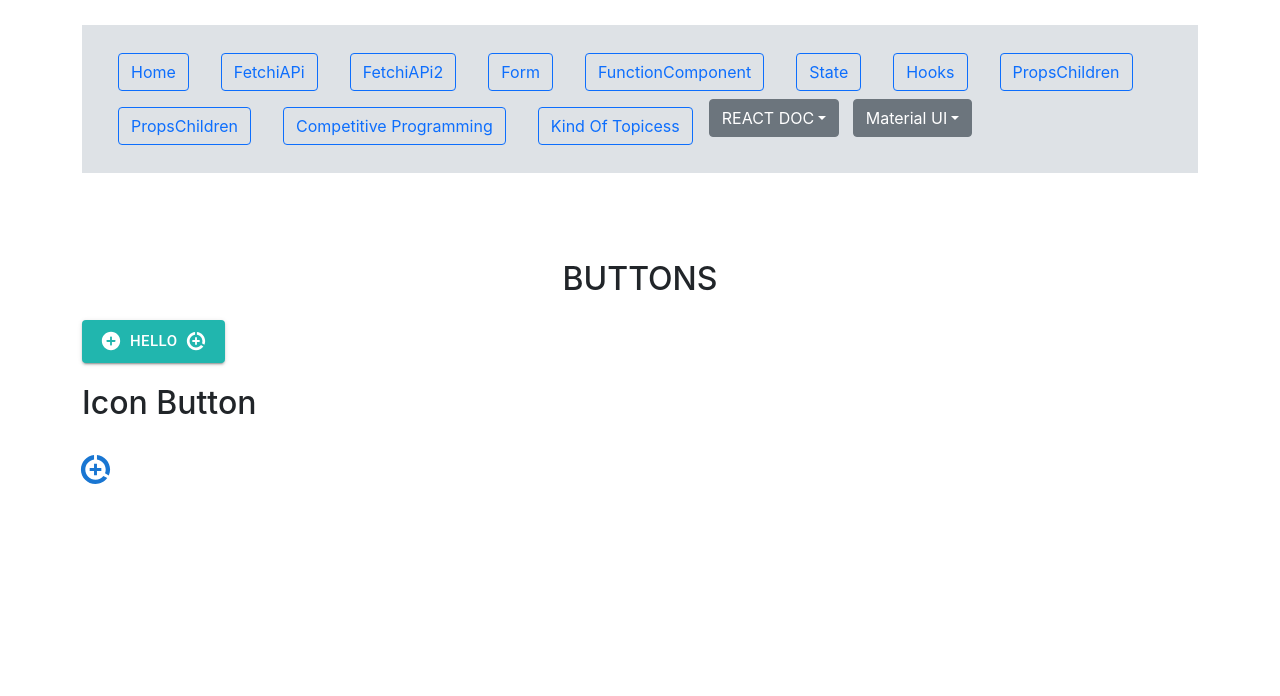
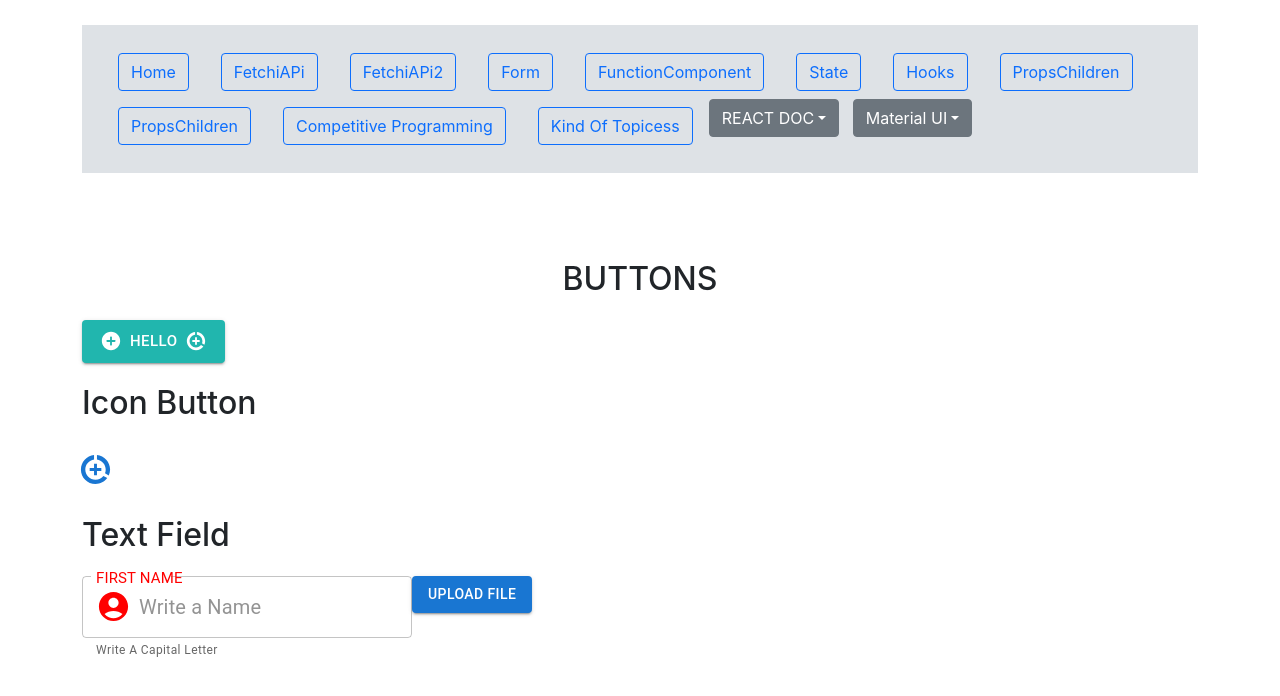
Before and after one commit to balaji1610/basic_react_new, a React (Create React App) app: page /Inputs in a window 1280 px wide. Shown: the top 696 px of the page. Built offline with nearby package versions, Linux system fonts and the light colour scheme.

Commit message:
Textfiled

```diff
--- a/src/MaterialUI/Topices/InputTopic/Buttons.jsx
+++ b/src/MaterialUI/Topices/InputTopic/Buttons.jsx
@@ -2,9 +2,9 @@ import ConButton from "./Components/ConButton";
 import AddCircleRoundedIcon from "@mui/icons-material/AddCircleRounded";
 import DataSaverOnOutlinedIcon from "@mui/icons-material/DataSaverOnOutlined";
 import { useState } from "react";
-import IconButton from "@mui/material/IconButton";
+
 import ConIconButton from "./Components/ConIconButton";
-import Button from "@mui/material/Button";
+import InputField from "./InputField";
 export default function Buttons() {
   const [hoverd, setHoverd] = useState(false);
   const clickEvent = () => {
@@ -45,8 +45,12 @@ export default function Buttons() {
           edge="start"
           color="primary"
           onClick={IconClick}
+        />
+      </div>
 
-        />
+      <div>
+        <h1>Text Field</h1>
+        <InputField />
       </div>
     </div>
   );
--- /dev/null
+++ b/src/MaterialUI/Topices/InputTopic/InputField.jsx
@@ -0,0 +1,88 @@
+import TextField from "@mui/material/TextField";
+import { useState } from "react";
+import { Input } from "@mui/material";
+import { Button } from "@mui/material";
+import InputAdornment from "@mui/material/InputAdornment";
+import AccountCircleSharpIcon from "@mui/icons-material/AccountCircleSharp";
+export default function InputField() {
+  const [getName, setGetName] = useState("");
+
+  const ChangeTextName = (e) => {
+    setGetName(e.target.value);
+  };
+  return (
+    <div>
+      <TextField
+        label="FIRST NAME"
+        variant="outlined"
+        placeholder="Write a Name"
+        size="medium"
+        color="success"
+        // multiline
+        // error
+        helperText="Write A Capital Letter"
+        rows="3"
+        // required
+        inputProps={{
+          maxLength: "5",
+          style: { fontSize: 20, color: "black" },
+        }}
+        InputProps={{
+          startAdornment:
+            getName.length == 0 ? (
+              <InputAdornment position="start">
+                <AccountCircleSharpIcon
+                  fontSize="large"
+                  style={{ color: "red" }}
+                />
+              </InputAdornment>
+            ) : (
+              <InputAdornment position="start">
+                <AccountCircleSharpIcon
+                  fontSize="large"
+                  style={{ color: "blue" }}
+                />
+              </InputAdornment>
+            ),
+        }}
+        InputLabelProps={{
+          style: {
+            fontSize: getName.length == 0 ? 20 : 22,
+            color: getName.length == 0 ? "red" : "blue",
+          },
+        }} // font size of input label
+        style={{
+          width: "330px",
+        }}
+        onChange={ChangeTextName}
+        value={getName}
+        // type="file"
+      />
+
+      {getName}
+
+      <>
+        <Button variant="contained" component="label">
+          Upload File
+          <input type="file" hidden />
+        </Button>
+      </>
+
+      {/* <div>
+        <TextField
+          id="input-with-icon-textfield"
+          label="TextField"
+          InputProps={{
+            startAdornment: (
+              <InputAdornment position="start">
+                <AccountCircleSharpIcon />
+              </InputAdornment>
+            ),
+          }}
+          InputLabelProps={{ style: { fontSize: 20, color: "red" } }}
+          variant="outlined"
+        />
+      </div> */}
+    </div>
+  );
+}
```
